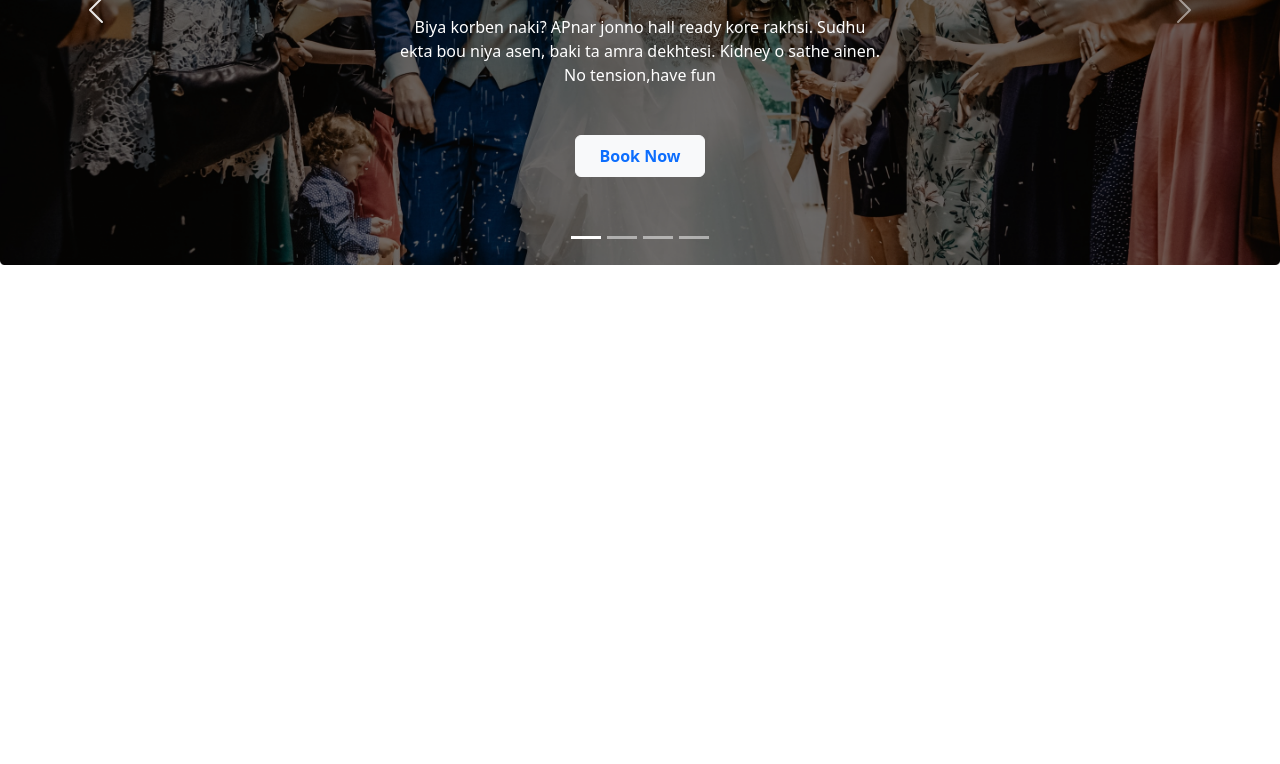
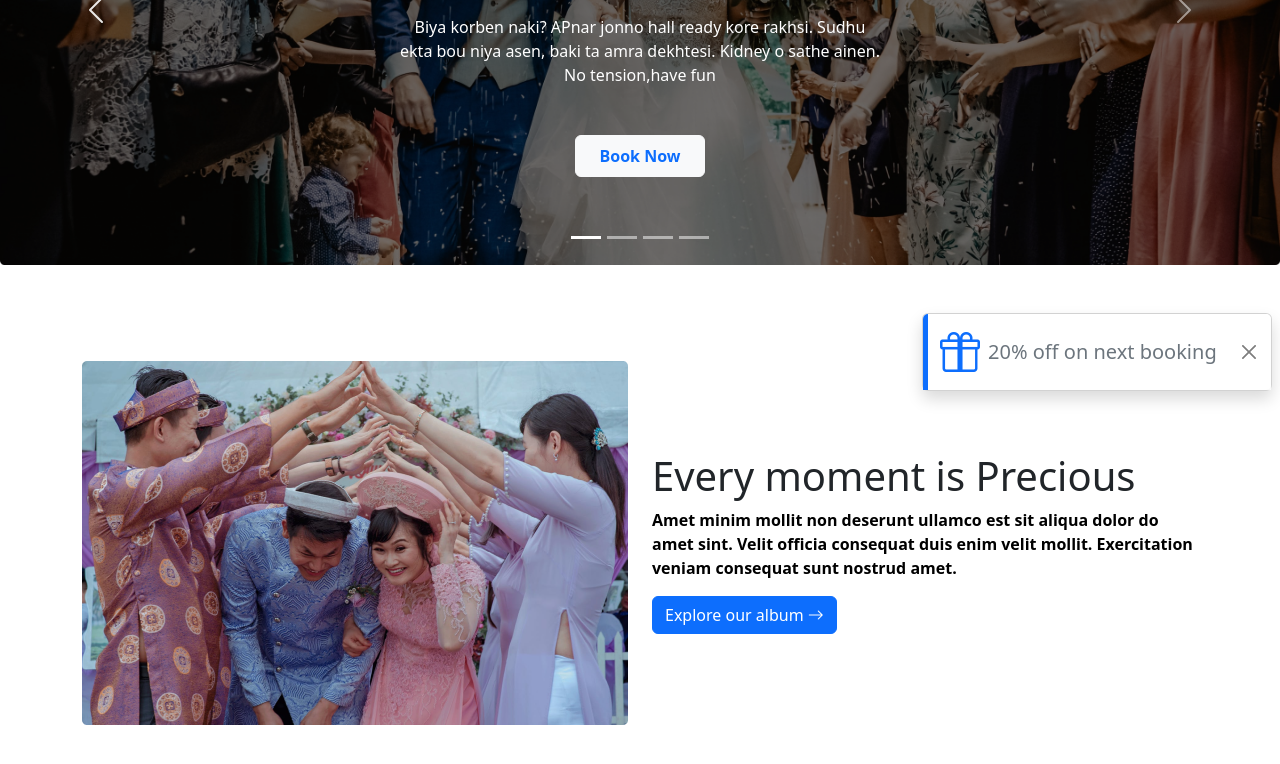
Before and after one commit to Rabiullah-Rabi/convention-center, a plain HTML site: page index.html in a window 1280 px wide. Shown: the part 390-1154 px from the top of the page. Before the commit the page ends 800 px from the top, so only its background shows below. Drawn offline with nearby package versions, Linux system fonts and the light colour scheme.

Commit message:
section two

```diff
--- a/index.html
+++ b/index.html
@@ -6,6 +6,8 @@
     <title>Abacus Convention Center</title>
     <!-- Bootstrap CSS CDN Link -->
     <link href="https://cdn.jsdelivr.net/npm/bootstrap@5.2.0/dist/css/bootstrap.min.css" rel="stylesheet" integrity="sha384-gH2yIJqKdNHPEq0n4Mqa/HGKIhSkIHeL5AyhkYV8i59U5AR6csBvApHHNl/vI1Bx" crossorigin="anonymous">
+    <!-- Bootstrap Icon -->
+    <link rel="stylesheet" href="https://cdn.jsdelivr.net/npm/bootstrap-icons@1.5.0/font/bootstrap-icons.css">
   </head>
   <body>
     <header>
@@ -36,6 +38,7 @@
           </nav>
     </header>
     <main>
+        <!-- Banner section -->
         <section>
             <div class="container-fluid p-0">
                 <div id="indicator" class="carousel slide" data-bs-ride="true">
@@ -91,6 +94,31 @@
                 </div>
             </div>
         </section>
+        <!-- section two -->
+        <section class="py-5 position-relative">
+            <div class="container py-5">
+                <div class="row  flex-column-reverse flex-md-row">
+                    <div class="col-md-6 col-sm-12 d-flex flex-column justify-content-center align-items-center">
+                        <img src="assets/images/wedding.png" alt="wedding-photo" class="img-fluid">
+                        <button class="btn btn-primary d-sm-block d-md-none my-3">Explore our album <i class="bi bi-arrow-right"></i></button>
+                    </div>
+                    <div class="col-md-6 col-sm-12 d-flex flex-column justify-content-center align-items-start">
+                        <h1>Every moment is Precious </h1>
+                        <p class="fw-bold text-black">Amet minim mollit non deserunt ullamco est sit aliqua dolor do amet sint. Velit officia consequat duis enim velit mollit. Exercitation veniam consequat sunt nostrud amet.</p>
+                        <button class="btn btn-primary d-none d-sm-none d-md-block">Explore our album <i class="bi bi-arrow-right"></i></button>
+                    </div>
+                </div>
+            </div>
+            <div class="toast show position-absolute top-0 end-0 top-sm-0 start-sm-25 mt-md-5 mt-1 me-2" role="alert" aria-live="assertive" aria-atomic="true">
+              <div class="toast-header border border-start-1 border-5 border-top-0 border-end-0 border-bottom-0 border-primary">
+                <div class=" d-flex align-items-center py-0">
+                  <i class="bi bi-gift fs-1 text-primary"></i>
+                  <p class="mb-0 ms-2 fs-5">20% off on next booking</p>
+                </div>
+                <button type="button" class="btn-close me-0 ms-auto" data-bs-dismiss="toast" aria-label="Close"></button>
+              </div>
+            </div>
+        </section>
     </main>
 <!-- Bootstrap Js CDN -->
     <script src="https://cdn.jsdelivr.net/npm/bootstrap@5.2.0/dist/js/bootstrap.bundle.min.js" integrity="sha384-A3rJD856KowSb7dwlZdYEkO39Gagi7vIsF0jrRAoQmDKKtQBHUuLZ9AsSv4jD4Xa" crossorigin="anonymous"></script>
```
